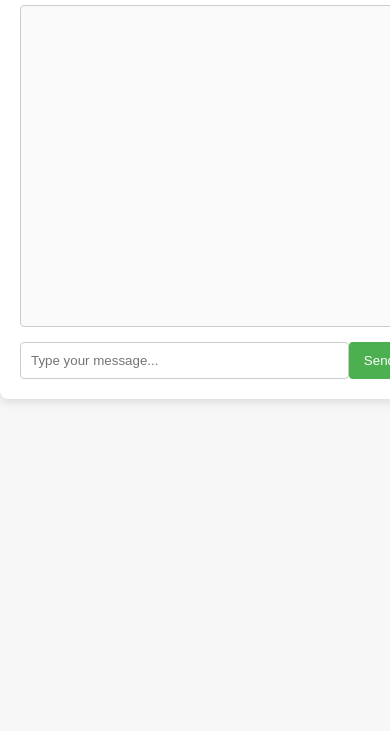
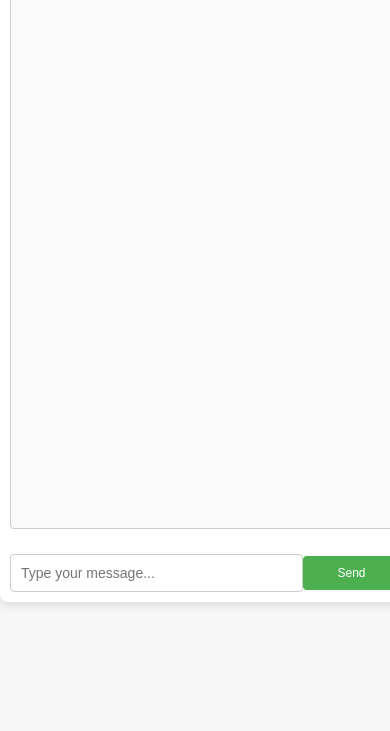
Before and after one commit to sharmapushkar-coder/gf, a plain HTML site: page index.html in a window 390 px wide. Shown: the part 113-844 px from the top of the page. Drawn offline with Linux system fonts and the light colour scheme.

Commit message:
Update index.html

```diff
--- a/index.html
+++ b/index.html
@@ -14,39 +14,50 @@
         .chat-container {
             width: 100%;
             max-width: 600px;
-            margin: 30px auto;
+            margin: 20px auto;
             background-color: white;
             border-radius: 8px;
             box-shadow: 0 4px 8px rgba(0, 0, 0, 0.1);
             padding: 20px;
+            height: 80vh;
+            display: flex;
+            flex-direction: column;
         }
         .chat-box {
-            height: 300px;
-            width: 95%;
+            flex-grow: 1;
+            height: 100%;
+            width: 100%;
             border: 1px solid #ccc;
             border-radius: 4px;
             padding: 10px;
             margin-bottom: 15px;
             overflow-y: auto;
             background-color: #fafafa;
+            font-size: 14px;
+            word-wrap: break-word;
         }
         .input-container {
             display: flex;
             justify-content: space-between;
+            align-items: center;
+            margin-top: 10px;
         }
         .input-container input {
-            width: 80%;
+            width: 75%;
             padding: 10px;
             border-radius: 4px;
             border: 1px solid #ccc;
+            font-size: 14px;
         }
         .input-container button {
-            padding: 10px 15px;
+            width: 20%;
+            padding: 10px;
             background-color: #4CAF50;
             color: white;
             border: none;
             border-radius: 4px;
             cursor: pointer;
+            font-size: 14px;
         }
         .input-container button:hover {
             background-color: #45a049;
@@ -62,12 +73,29 @@
         .user-message {
             color: #555;
         }
+
+        /* Mobile responsive styles */
+        @media screen and (max-width: 480px) {
+            .chat-container {
+                padding: 10px;
+            }
+            .input-container input {
+                width: 70%;
+            }
+            .input-container button {
+                width: 25%;
+                font-size: 12px;
+            }
+            .message {
+                font-size: 12px;
+            }
+        }
     </style>
 </head>
 <body>
 
     <div class="chat-container">
-        <h2>Offline Chat App</h2>
+        <h2 style="text-align: center;">Offline Chat App</h2>
         <div class="chat-box" id="chat-box"></div>
         <div class="input-container">
             <input type="text" id="user-input" placeholder="Type your message..." />
@@ -89,8 +117,8 @@
             }
 
             // Provide the fixed response
-            const response = 'Bhosdk padhai karle jakar.Mahila helpline par call kar dungi warna';
-            chatBox.innerHTML += `<div class="message bot-message">Bot: ${response}</div>`;
+            const response = 'Bhosdk padhai karle jakar, teri maa ki chut chtiye rand ke bache abhi mahila helpline par call karti hu ';
+            chatBox.innerHTML += `<div class="message bot-message">Hamari GF: ${response}</div>`;
 
             // Scroll to the bottom of the chat box
             chatBox.scrollTop = chatBox.scrollHeight;
```
